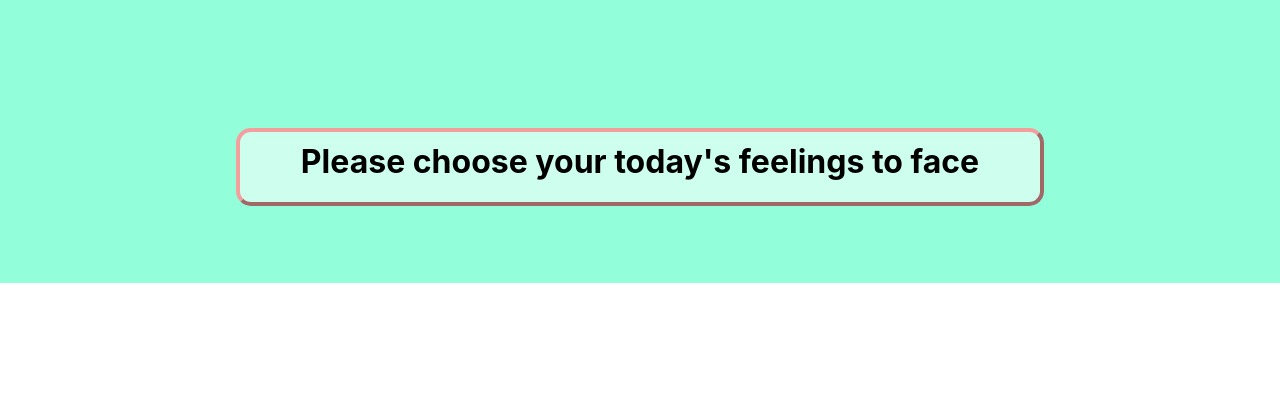
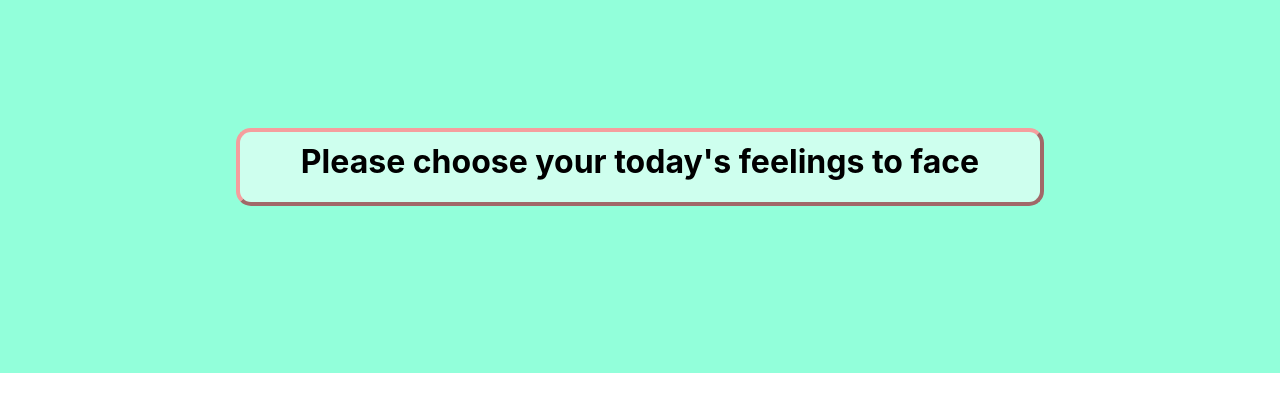
Before and after one commit to amamj05/skeleton_project, a React (Create React App) app: page / in a window 1280 px wide. Shown: the top 412 px of the page. Built offline with nearby package versions, Linux system fonts and the light colour scheme.

Commit message:
edit .home padding

```diff
--- a/src/style/home.css
+++ b/src/style/home.css
@@ -1,7 +1,8 @@
 .home {
     position: relative;
+    text-align: center;
     padding-top: 10%;
-    text-align: center;
+    padding-bottom: 7%;
     background-color: rgba(127, 255, 212, 0.85);
 }
 
--- a/src/style/main.css
+++ b/src/style/main.css
@@ -1,7 +1,6 @@
 .home-color{
     background-color: rgba(127, 255, 212, 0.85);
-    padding-bottom: 0cap;
-    height: 100%;
+
 }
 
 .main-header {
@@ -19,6 +18,7 @@
     padding-right: 30%;
     justify-content: space-around;
     align-items: center;
+
 }
 
 .header-emoji {
@@ -67,7 +67,3 @@ ul {
     background-color: white;
     border-radius: 70px;
 }
-
-/* a {
-    border: 1px solid violet;
-} */
```
Also changed, not shown: src/index.css (line endings or trailing spaces).
